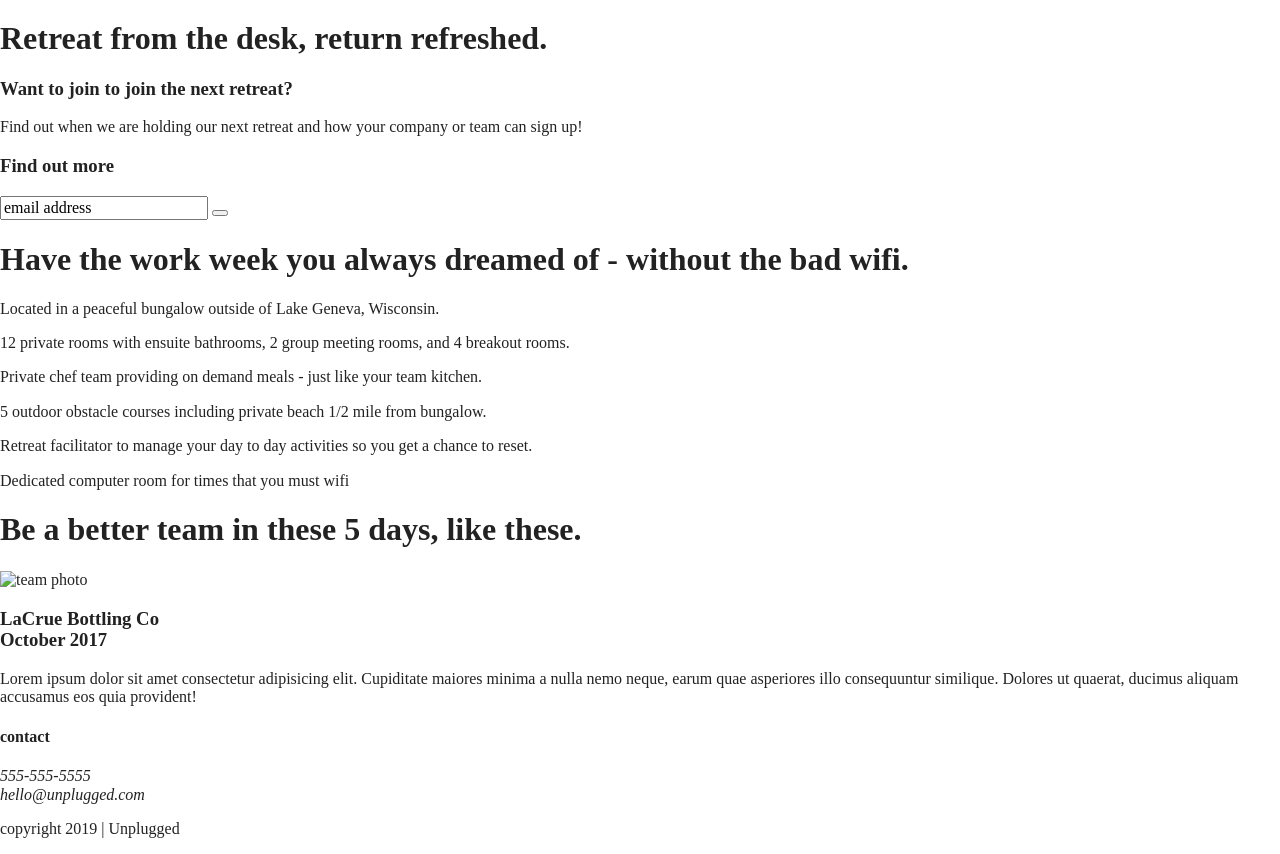
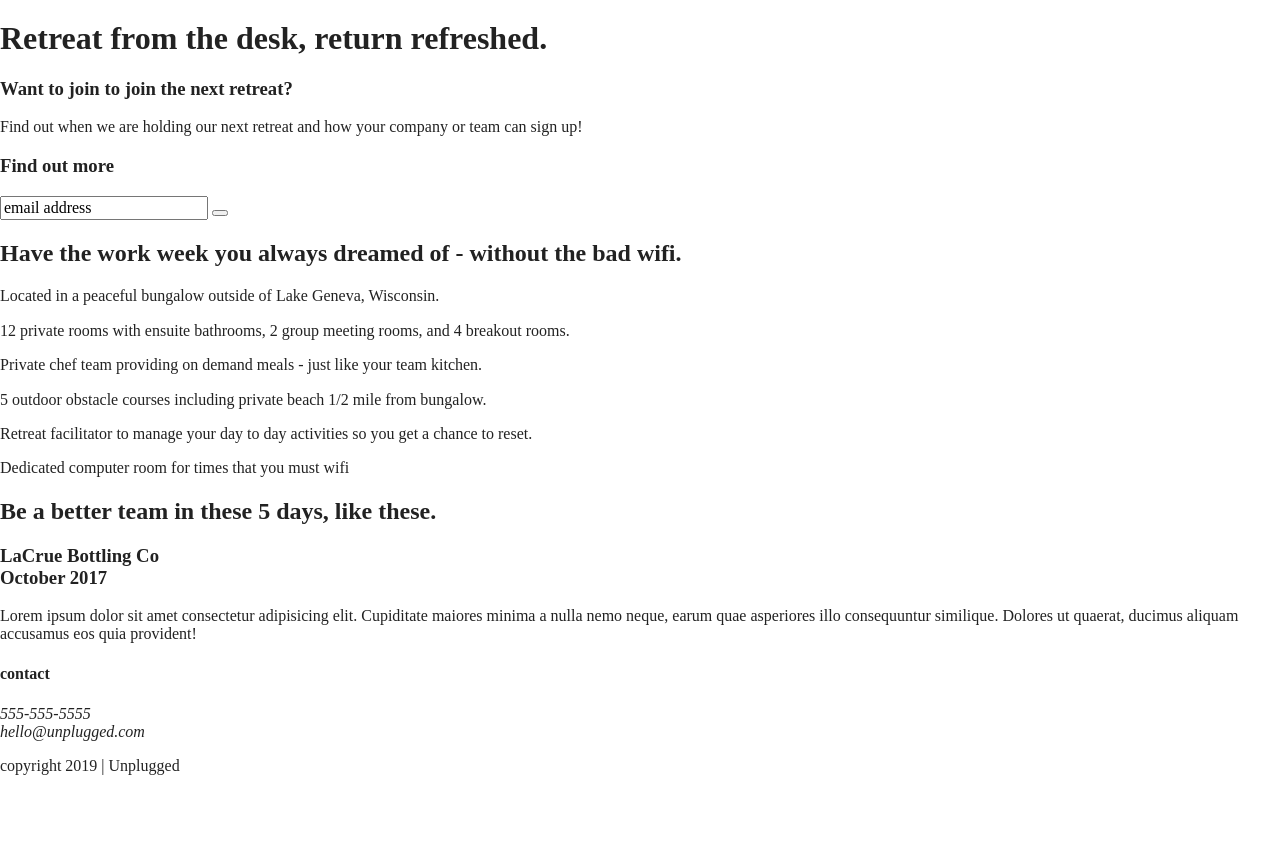
Before and after one commit to KelliBre/unplugged-website, a website built with Parcel: page index.html in a window 1280 px wide. Shown: the part 74-928 px from the top of the page. After the commit the page ends 866 px from the top, so only its background shows below. Built offline with nearby package versions, Linux system fonts and the light colour scheme.

Commit message:
Changed class names to match skillcrush starter files and fix div issue in main section.

```diff
--- a/index.html
+++ b/index.html
@@ -45,7 +45,7 @@
 
   <aside>
     <div class="content-wrapper">
-      <div class="info-request">
+      <div class="form-description">
         <h3>Want to join to join the next retreat?</h3>
         <p>
           Find out when we are holding our next retreat and how your company or team can sign up!
@@ -60,48 +60,53 @@
   </aside>
   <section class="features">
     <div class="content-wrapper">
-      <div class="feature-intro">
-        <h1>Have the work week you always dreamed of - without the bad wifi.</h1>
-      </div>
-      <article class="feature-items">
+        <h2>Have the work week you always dreamed of - without the bad wifi.</h2>
+        <div class="features-items">
+          <article>
             <p class="fontawesome-icon"></p>
             <p class="features-item-description">Located in a peaceful bungalow outside of Lake Geneva, Wisconsin.</p>
           </article>
-      <article class="feature-items">
+          <article>
             <p class="fontawesome-icon"></p>
             <p class="features-item-description">12 private rooms with ensuite bathrooms, 2 group meeting rooms, and 4 breakout rooms.</p>
           </article>
-      <article class="feature-items">
+          <article>
             <p class="fontawesome-icon"></p>
             <p class="features-item-description">Private chef team providing on demand meals - just like your team kitchen.</p>
           </article>
-      <article class="feature-items">
+          <article>
             <p class="fontawesome-icon"></p>
             <p class="features-item-description">5 outdoor obstacle courses including private beach 1/2 mile from bungalow.</p>
           </article>
-      <article class="feature-items">
+          <article>
             <p class="fontawesome-icon"></p>
             <p class="features-item-description">Retreat facilitator to manage  your day to day activities so you get a chance to reset.</p>
           </article>
-      <article class="feature-items">
+          <article>
             <p class="fontawesome-icon"></p>
             <p class="features-item-description">Dedicated computer room for times that you must wifi</p>
           </article>
+        </div><!--feature-item end-->
     </div><!--COntent wrapper end-->
   </section>
 
 <section class="reviews">
   <div class="content-wrapper">
-    <h1>Be a better team  in these 5 days, like these. </h1>
-    <img src="#" alt="team photo">
+    <h2>Be a better team  in these 5 days, like these. </h2>
+    <article>
+      <div>
         <h3>
             LaCrue Bottling Co<br>
             October 2017
         </h3>
         <p>Lorem ipsum dolor sit amet consectetur adipisicing elit. Cupiditate maiores minima a nulla nemo neque, earum quae asperiores illo consequuntur similique. Dolores ut quaerat, ducimus aliquam accusamus eos quia provident!</p>
       </div>
+    </article>
+   </div>
 </section>
+
 </main>
+
 <footer>
   <div class="content-wrapper">
     <div class="footer-content">
```
Lines whose indentation alone changed are shown as unchanged.
